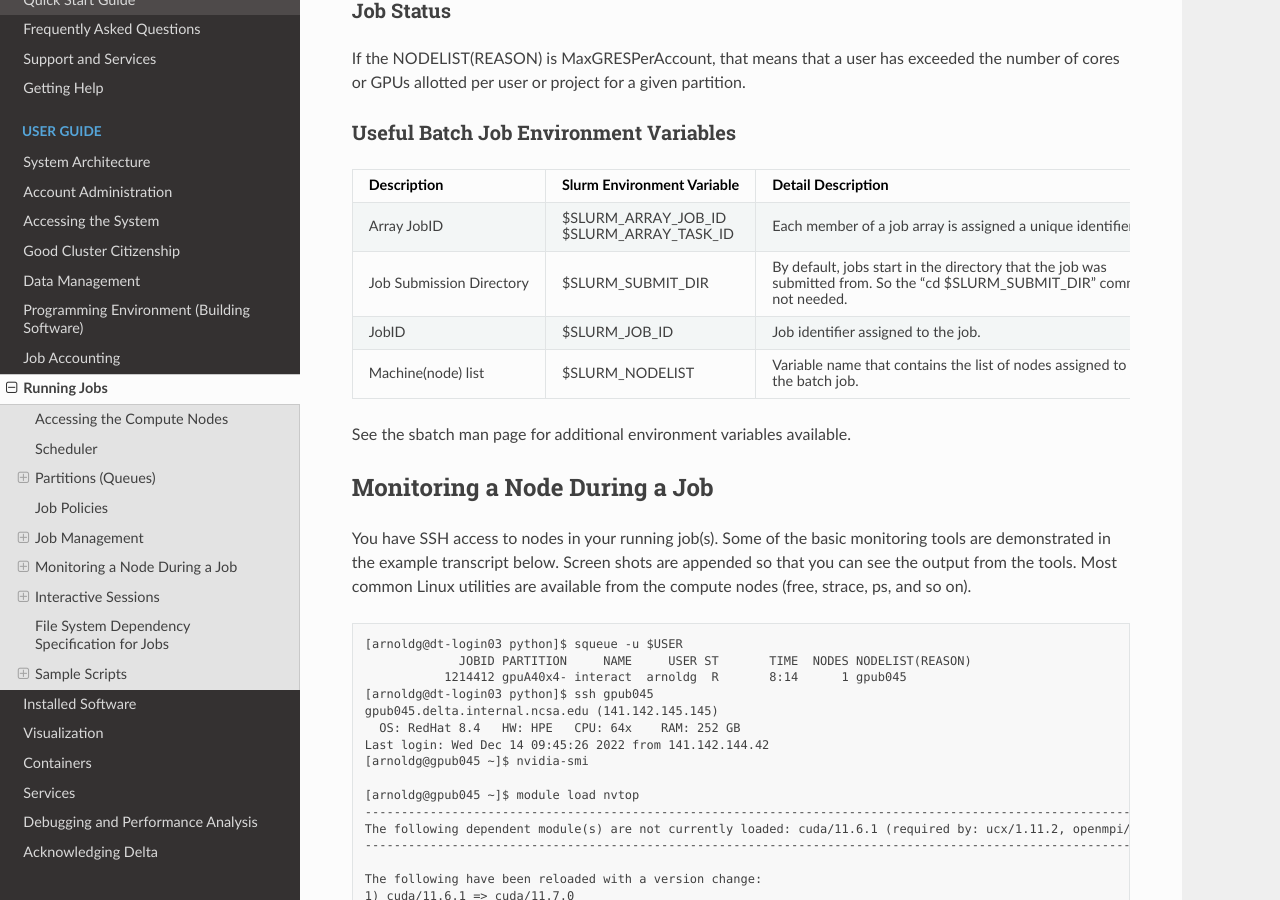
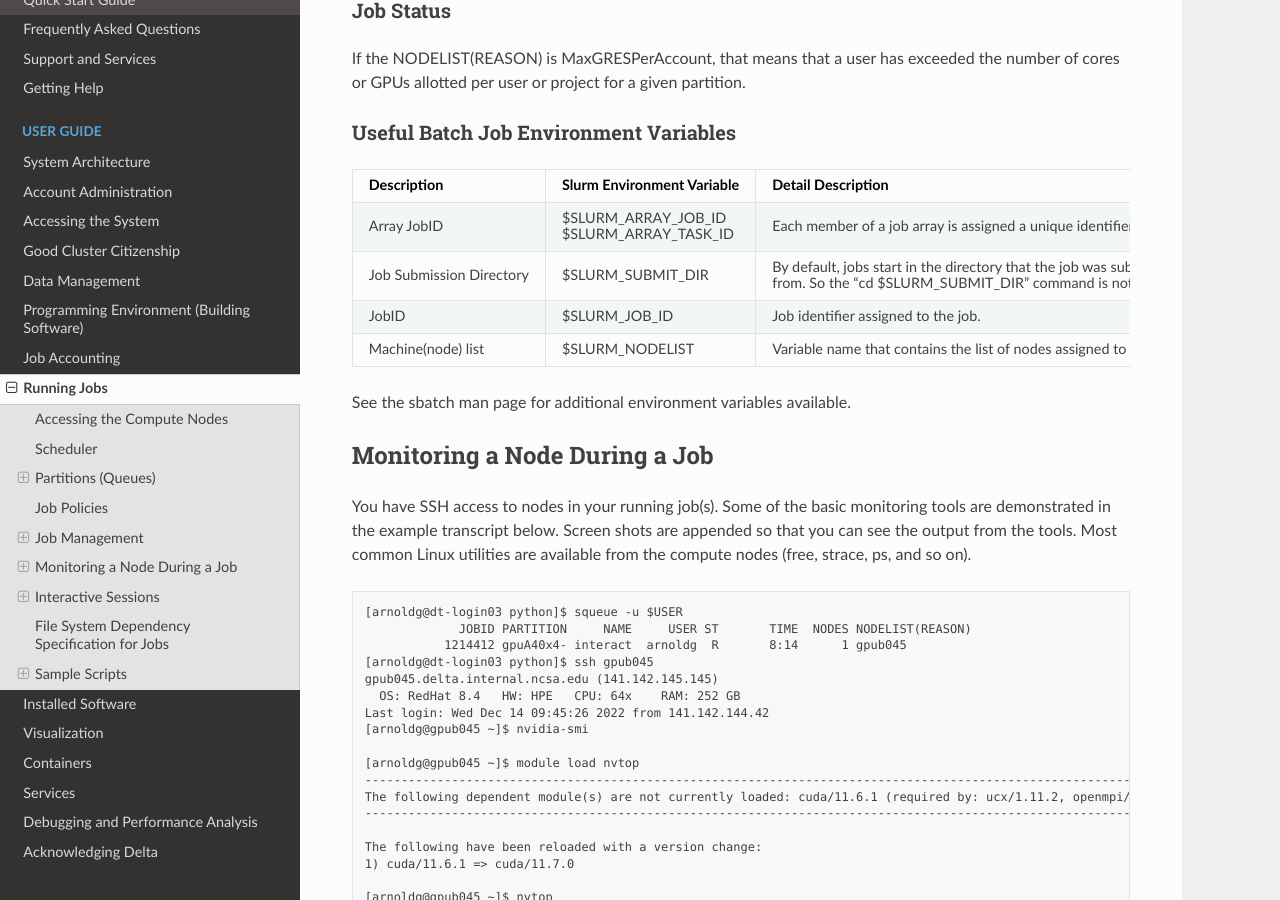
Before and after one commit to ncsa/Delta_doc, a Sphinx documentation site: the page built from docs/source/user_guide/running_jobs.rst, in a window 1280 px wide and 900 px high, scrolled down 5603 px. Built offline with Sphinx 7.4.7 and the Read the Docs theme 2.0.0, drawn with Linux system fonts in a browser that asks for light colours.

```diff
--- a/docs/source/user_guide/running_jobs.rst
+++ b/docs/source/user_guide/running_jobs.rst
@@ -278,25 +278,21 @@ If the NODELIST(REASON) is MaxGRESPerAccount, that means that a user has exceede
 Useful Batch Job Environment Variables
 ~~~~~~~~~~~~~~~~~~~~~~~~~~~~~~~~~~~~~~~~
 
-+-------------------------+---------------------------------+-------------------------------------------------------------+
-| Description             | Slurm Environment Variable      | Detail Description                                          |
-+=========================+=================================+=============================================================+
-| Array JobID             | $SLURM_ARRAY_JOB_ID             | Each member of a job array is assigned a unique identifier. |
-|                         |                                 |                                                             |
-|                         | $SLURM_ARRAY_TASK_ID            |                                                             |
-+-------------------------+---------------------------------+-------------------------------------------------------------+
-| Job Submission Directory| $SLURM_SUBMIT_DIR               | By default, jobs start in the directory that the job was    |
-|                         |                                 |                                                             |
-|                         |                                 | submitted from. So the "cd $SLURM_SUBMIT_DIR" command is    |
-|                         |                                 |                                                             |
-|                         |                                 | not needed.                                                 |
-+-------------------------+---------------------------------+-------------------------------------------------------------+
-| JobID                   | $SLURM_JOB_ID                   | Job identifier assigned to the job.                         |
-+-------------------------+---------------------------------+-------------------------------------------------------------+
-| Machine(node) list      | $SLURM_NODELIST                 | Variable name that contains the list of nodes assigned to   |
-|                         |                                 |                                                             |
-|                         |                                 | the batch job.                                              |
-+-------------------------+---------------------------------+-------------------------------------------------------------+
++-------------------------+----------------------------+-------------------------------------------------------------------------+
+| Description             | Slurm Environment Variable | Detail Description                                                      |
++=========================+============================+=========================================================================+
+| Array JobID             | $SLURM_ARRAY_JOB_ID        | Each member of a job array is assigned a unique identifier.             |
+|                         |                            |                                                                         |
+|                         | $SLURM_ARRAY_TASK_ID       |                                                                         |
++-------------------------+----------------------------+-------------------------------------------------------------------------+
+| Job Submission Directory| $SLURM_SUBMIT_DIR          | By default, jobs start in the directory that the job was submitted      |
+|                         |                            |                                                                         |
+|                         |                            | from. So the "cd $SLURM_SUBMIT_DIR" command is not needed.              |
++-------------------------+----------------------------+-------------------------------------------------------------------------+
+| JobID                   | $SLURM_JOB_ID              | Job identifier assigned to the job.                                     |
++-------------------------+----------------------------+-------------------------------------------------------------------------+
+| Machine(node) list      | $SLURM_NODELIST            | Variable name that contains the list of nodes assigned to the batch job.|
++-------------------------+----------------------------+-------------------------------------------------------------------------+
 
 See the sbatch man page for additional environment variables available.
 
```
